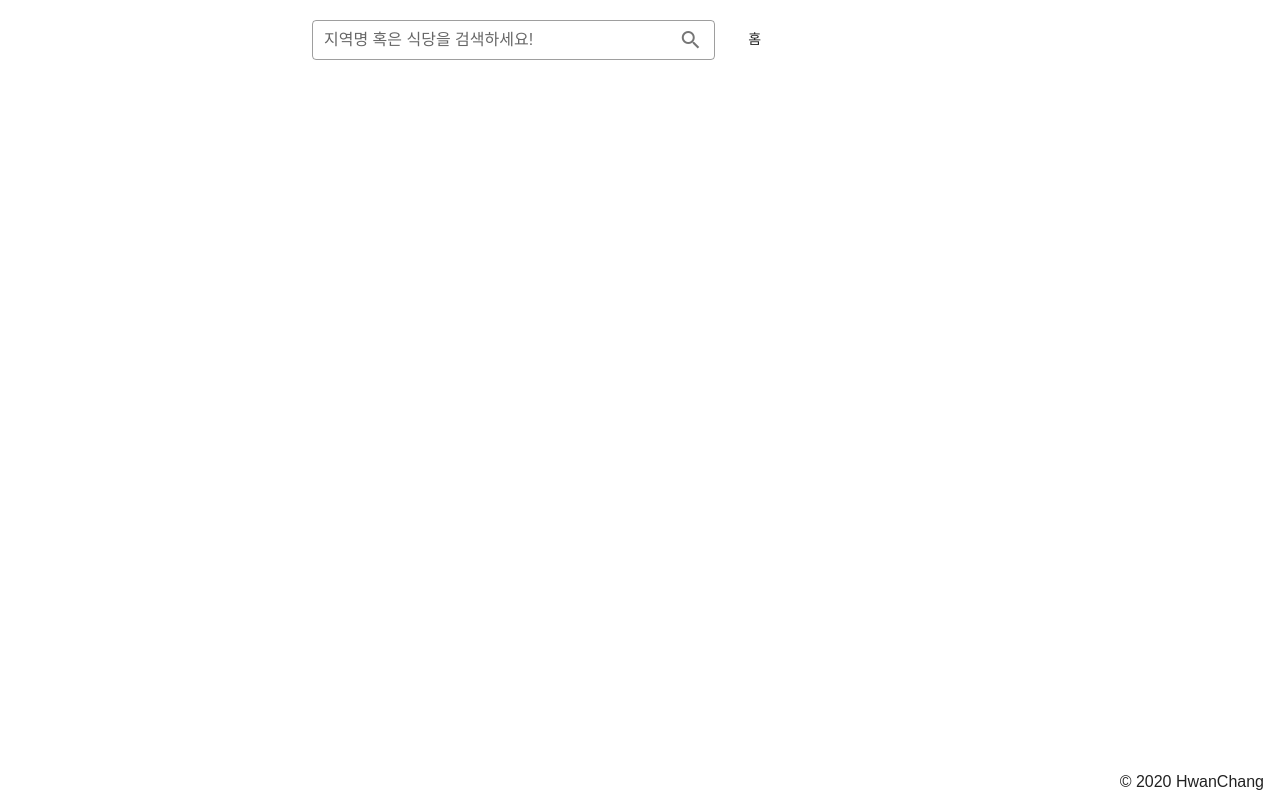
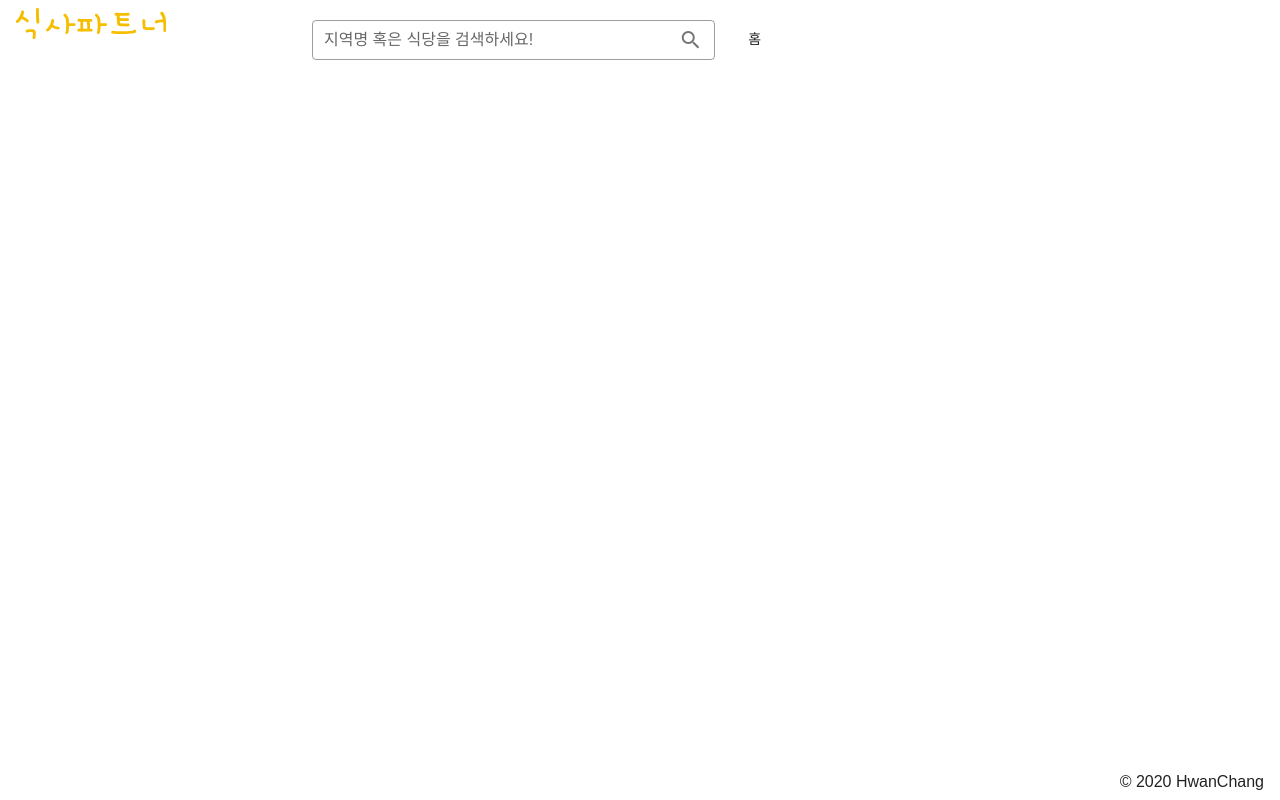
Before and after one commit to HwanChang/meal-partner, a Nuxt app: page / in a window 1280 px wide. Built offline with nearby package versions, Linux system fonts and the light colour scheme.

Commit message:
style: 로고 이미지 svg로 변경

```diff
--- a/layouts/default.vue
+++ b/layouts/default.vue
@@ -13,7 +13,7 @@
               to="/"
             >
               <v-img
-                :src="require('@/static/logo.png')"
+                :src="require('@/static/logo.svg')"
                 max-width="150px"
                 max-height="40px"
               />
@@ -50,7 +50,7 @@
               to="/"
             >
               <v-img
-                :src="require('@/static/logo.png')"
+                :src="require('@/static/logo.svg')"
                 max-width="150px"
                 max-height="40px"
               />
```
Also changed, not shown: static/logo.png (deleted), static/logo.svg (added).
